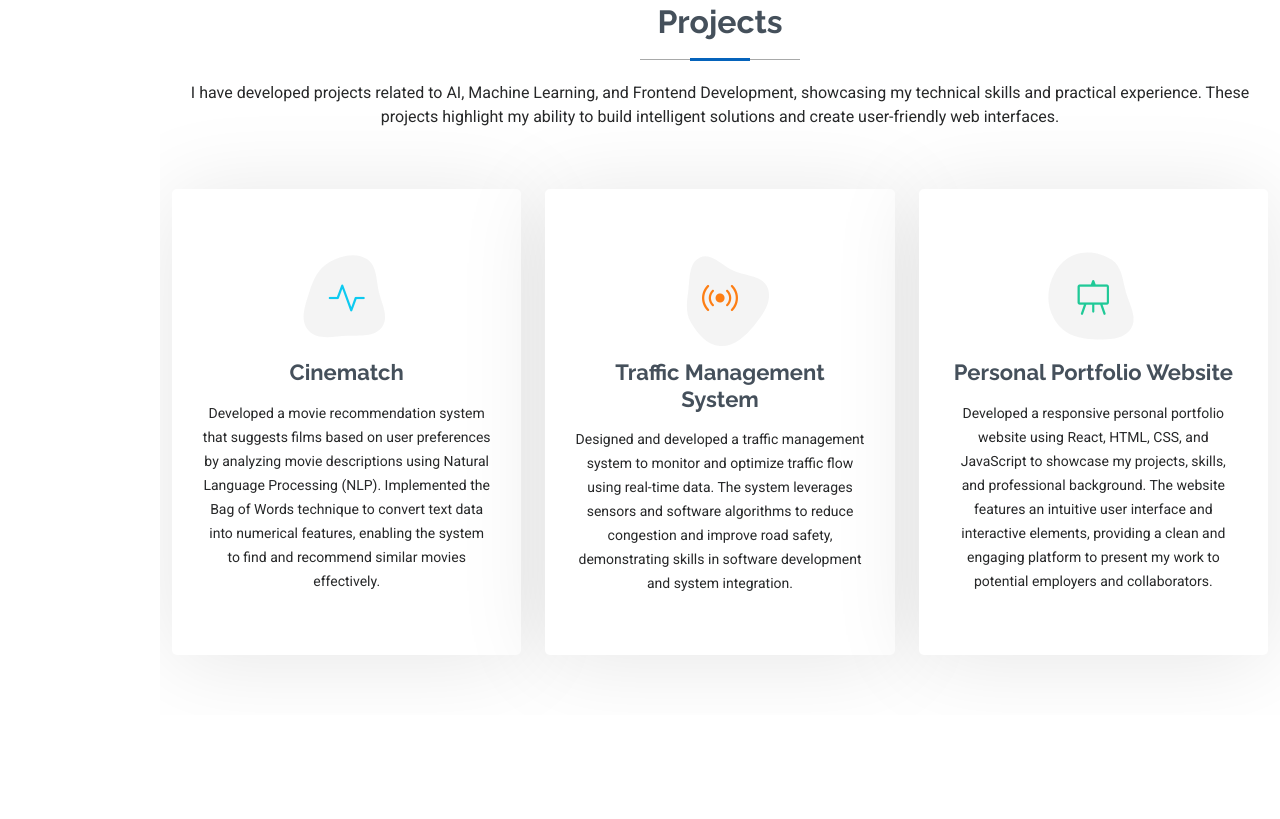
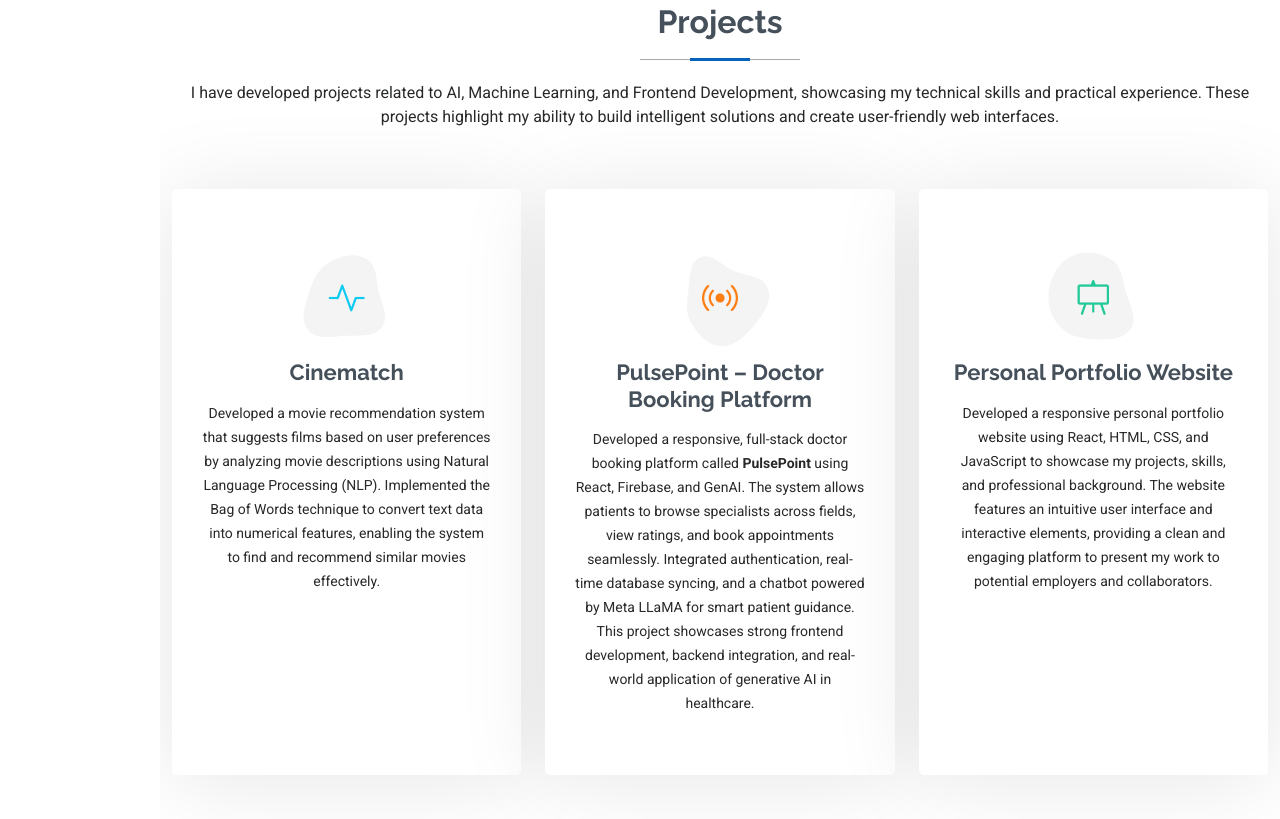
Before and after one commit to Ajay-go/portfolio-ajay, a plain HTML site: page index.html in a window 1280 px wide. Shown: the part 3309-4128 px from the top of the page. Before the commit the page ends 4024 px from the top, so only its background shows below. Drawn offline with Linux system fonts and the light colour scheme.

Commit message:
Update index.html

```diff
--- a/index.html
+++ b/index.html
@@ -313,7 +313,7 @@
                 </svg>
                 <i class="bi bi-activity"></i>
               </div>
-              <a href="#" class="stretched-link">
+              <a href="https://github.com/Ajay-go/Cinematch" class="stretched-link">
                 <h3>Cinematch</h3>
               </a>
               <p>Developed a movie recommendation system that suggests films based on user preferences by analyzing movie descriptions using Natural Language Processing (NLP). Implemented the Bag of Words technique to convert text data into numerical features, enabling the system to find and recommend similar movies effectively.</p>
@@ -327,12 +327,13 @@
                   <path stroke="none" stroke-width="0" fill="#f5f5f5" d="M300,582.0697525312426C382.5290701553225,586.8405444964366,449.9789794690241,525.3245884688669,502.5850820975895,461.55621195738473C556.606425686781,396.0723002908107,615.8543463187945,314.28637112970534,586.6730223649479,234.56875336149918C558.9533121215079,158.8439757836574,454.9685369536778,164.00468322053177,381.49747125262974,130.76875717737553C312.15926192815925,99.40240125094834,248.97055460311594,18.661163978235184,179.8680185752513,50.54337015887873C110.5421016452524,82.52863877960104,119.82277516462835,180.83849132639028,109.12597500060166,256.43424936330496C100.08760227029461,320.3096726198365,92.17705696193138,384.0621239912766,124.79988738764834,439.7174275375508C164.83382741302287,508.01625554203684,220.96474134820875,577.5009287672846,300,582.0697525312426"></path>
                 </svg>
                 <i class="bi bi-broadcast"></i>
-              </div>
-              <a href="#" class="stretched-link">
-                <h3>Traffic Management System</h3>
-              </a>
-              <p>Designed and developed a traffic management system to monitor and optimize traffic flow using real-time data. The system leverages sensors and software algorithms to reduce congestion and improve road safety, demonstrating skills in software development and system integration.</p>
-            </div>
+             </div>
+<a href="https://github.com/Ajay-go/PulsePoint" class="stretched-link">
+  <h3>PulsePoint – Doctor Booking Platform</h3>
+</a>
+<p>Developed a responsive, full-stack doctor booking platform called <strong>PulsePoint</strong> using React, Firebase, and GenAI. The system allows patients to browse specialists across fields, view ratings, and book appointments seamlessly. Integrated authentication, real-time database syncing, and a chatbot powered by Meta LLaMA for smart patient guidance. This project showcases strong frontend development, backend integration, and real-world application of generative AI in healthcare.</p>
+</div>
+
           </div><!-- End Service Item -->
 
           <div class="col-lg-4 col-md-6" data-aos="fade-up" data-aos-delay="300">
@@ -343,7 +344,7 @@
                 </svg>
                 <i class="bi bi-easel"></i>
               </div>
-              <a href="#" class="stretched-link">
+              <a href="https://ajay-go.github.io/portfolio-ajay/" class="stretched-link">
                 <h3>Personal Portfolio Website</h3>
               </a>
               <p>Developed a responsive personal portfolio website using React, HTML, CSS, and JavaScript to showcase my projects, skills, and professional background. The website features an intuitive user interface and interactive elements, providing a clean and engaging platform to present my work to potential employers and collaborators.</p>
```
